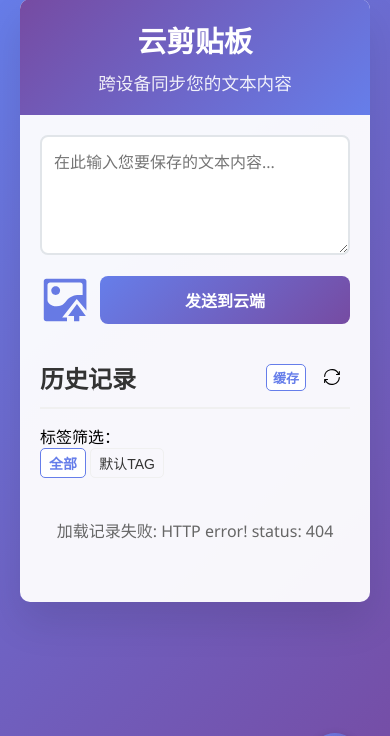
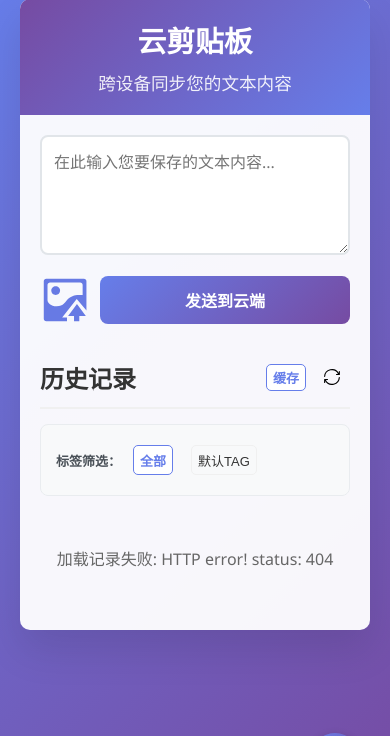
Before and after one commit to lukechern/CloudClipboard, a PHP site: page /cloudflare-pages-upgrade/public/index.html in a window 390 px wide. Shown: the part 31-767 px from the top of the page. Run offline with PHP 8.4, Linux system fonts and the light colour scheme.

Commit message:
style(css): 优化Tag过滤器的样式和响应式设计
- 为Tag按钮添加固定高度和边距
- 新增.tag-filter-container-7ree及相关子元素样式，提升过滤器容器视觉效果
- 设置容器背景色、边框和圆角，采用弹性布局实现内联排列和换行
- 调整文字样式，增强标签过滤器的整体可读性
- 优化移动端响应式布局，调整间距和字体大小，提升小屏幕体验

```diff
--- a/cloudflare-pages-upgrade/public/css/tag-styles_7ree.css
+++ b/cloudflare-pages-upgrade/public/css/tag-styles_7ree.css
@@ -31,6 +31,8 @@
     background: none;
     border: none;
     padding: 4px 8px;
+    height: 30px;
+    margin: 10px 6px;
     cursor: pointer;
     transition: all 0.3s;
     font-size: 14px;
@@ -58,6 +60,7 @@
     background: none;
     border: none;
     padding: 4px 8px;
+    height:30px;
     cursor: pointer;
     transition: all 0.3s;
     font-size: 14px;
@@ -78,6 +81,35 @@
     font-weight: bold;
     border-color: #667eea;
     background-color: #FFFFFF;
+}
+
+/* Tag过滤器容器样式 */
+.tag-filter-container-7ree {
+    margin: 15px 0;
+    padding: 12px 20px;
+    background: #f8f9fa;
+    border-radius: 8px;
+    border: 1px solid #e9ecef;
+    display: flex;
+    align-items: center;
+    flex-wrap: wrap;
+    gap: 8px;
+}
+
+.tag-filter-label-7ree {
+    font-size: 14px;
+    font-weight: 600;
+    color: #495057;
+    margin: 0;
+    white-space: nowrap;
+    flex-shrink: 0;
+}
+
+.tag-filter-buttons-7ree {
+    display: flex;
+    flex-wrap: wrap;
+    gap: 8px;
+    align-items: center;
 }
 
 /* Tag按钮样式 */
@@ -306,26 +338,31 @@
 
 /* 响应式设计 */
 @media (max-width: 768px) {
-    .tag-filter-container {
+    .tag-filter-container-7ree {
         margin: 10px 0;
         padding: 10px 15px;
-    }
-
-    .tag-filter-buttons {
         gap: 6px;
     }
 
-    .tag-filter-btn {
-        padding: 5px 10px;
-        font-size: 11px;
+    .tag-filter-label-7ree {
+        font-size: 13px;
     }
 
-    .tag-btn {
+    .tag-filter-buttons-7ree {
+        gap: 6px;
+    }
+
+    .tag-filter-btn-7ree {
+        padding: 3px 6px;
+        font-size: 13px;
+    }
+
+    .tag-btn-7ree {
         padding: 5px 8px;
         font-size: 11px;
     }
 
-    .tag-btn svg {
+    .tag-btn-7ree svg {
         width: 12px;
         height: 12px;
     }
```
